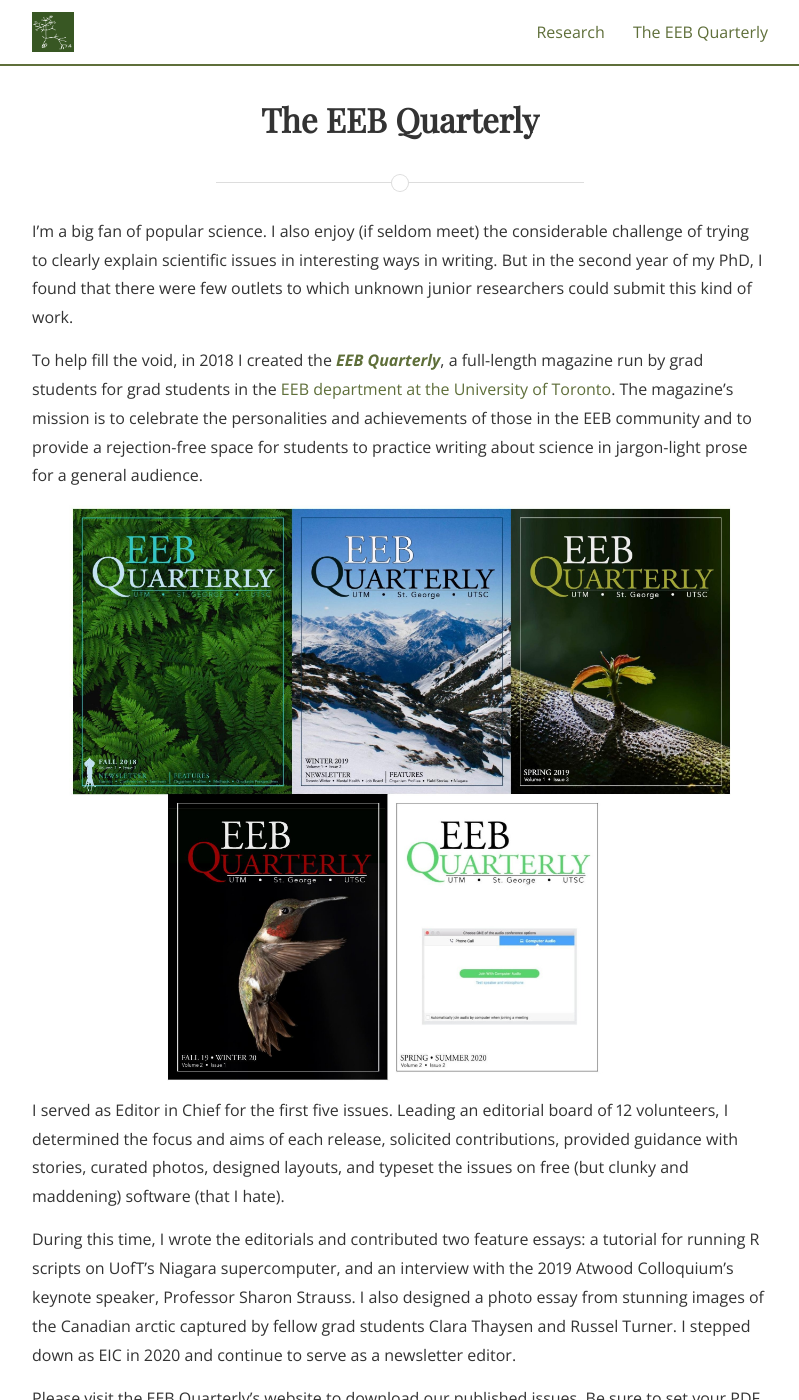
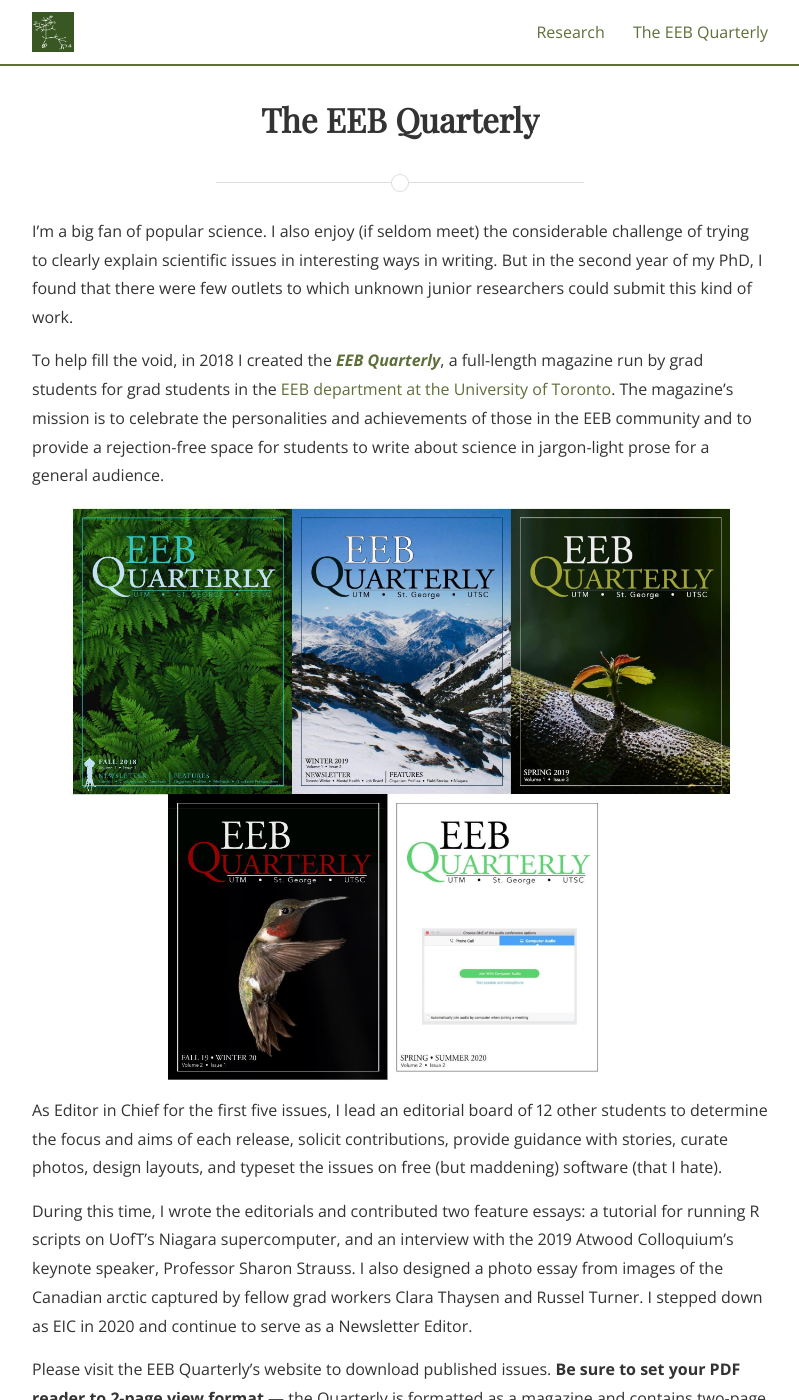
Before and after one commit to SeanASAnderson/SeanASAnderson.github.io, a Jekyll site: the page built from thequarterly.md, in a window 1280 px wide and 1400 px high. Shown: the whole window, without its empty margins (240-1039 px from the left). Built offline with Jekyll 4.4.1, drawn with Linux system fonts in a browser that asks for light colours; nearby versions of some CDN libraries; some web fonts are replaced; some of the changed text lies outside the part shown.

Commit message:
changes to readme, some quarterly text, and web icons

```diff
--- a/index.html
+++ b/index.html
@@ -46,7 +46,7 @@
 <body>
   <!--<h1> <center> Welcome! </center> </h1>-->
   <p> I am an evolutionary biologist studying the processes that generate species richness. My research focuses on speciation and the evolution of coexistence between close relatives, and a key aim of my work is to draw statistical generalizations about the hypothesized drivers of these two processes.</p>
-  <p> To this end, I conduct fieldwork and develop and deploy new analytical tools for questions like "is ecology-based divergent selection generally required for speciation?" and "do the processes promoting coexstence tend do differ across environments?". I am particularly interested in diversification dynamics in non-model systems <span>&#8212;</span> lineages that evolve and speciate in the complex continental settings home to most of life. </p>
+  <p> To this end, I conduct fieldwork and develop new analytical tools for questions like "is ecology-based divergent selection generally required for speciation?" and "do the processes promoting coexstence tend do differ across environments?". I am particularly interested in diversification dynamics in non-model systems <span>&#8212;</span> lineages that evolve and speciate in the complex continental settings home to most of life. </p>
   <p> Currently I am a PhD candidate in <a href="https://www.utsc.utoronto.ca/~jweir"/> <b>Jason Weir's </a> </b> lab at the University of Toronto. I'm entering the final year of my thesis work, so <b> if you're a PI and would like to discuss potential postdoc partnerships in 2022, please <a href="mailto:sean.as.anderson@gmail.com">reach out!</a></b> </p>
 
   </body>
--- a/thequarterly.md
+++ b/thequarterly.md
@@ -7,12 +7,12 @@
 
 I'm a big fan of popular science. I also enjoy (if seldom meet) the considerable challenge of trying to clearly explain scientific issues in interesting ways in writing. But in the second year of my PhD, I found that there were few outlets to which unknown junior researchers could submit this kind of work.
 
-To help fill the void, in 2018 I created the [***EEB Quarterly***](https://theeebquarterly.github.io), a full-length magazine run by grad students for grad students in the [EEB department at the University of Toronto](https://eeb.utoronto.ca/). The magazine's mission is to celebrate the personalities and achievements of those in the EEB community and to provide a rejection-free space for students to practice writing about science in jargon-light prose for a general audience.
+To help fill the void, in 2018 I created the [***EEB Quarterly***](https://theeebquarterly.github.io), a full-length magazine run by grad students for grad students in the [EEB department at the University of Toronto](https://eeb.utoronto.ca/). The magazine's mission is to celebrate the personalities and achievements of those in the EEB community and to provide a rejection-free space for students to write about science in jargon-light prose for a general audience.
 
 ![alt text]({{ site.baseurl }}/assets/quarterlycovers_cropped.jpg)
 
-I served as Editor in Chief for the first five issues. Leading an editorial board of 12 volunteers, I determined the focus and aims of each release, solicited contributions, provided guidance with stories, curated photos, designed layouts, and typeset the issues on free (but clunky and maddening) software (that I hate).
+As Editor in Chief for the first five issues, I lead an editorial board of 12 other students to determine the focus and aims of each release, solicit contributions, provide guidance with stories, curate photos, design layouts, and typeset the issues on free (but maddening) software (that I hate).
 
-During this time, I wrote the editorials and contributed two feature essays: a tutorial for running R scripts on UofT’s Niagara supercomputer, and an interview with the 2019 Atwood Colloquium's keynote speaker, Professor Sharon Strauss. I also designed a photo essay from stunning images of the Canadian arctic captured by fellow grad students Clara Thaysen and Russel Turner. I stepped down as EIC in 2020 and continue to serve as a newsletter editor.
+During this time, I wrote the editorials and contributed two feature essays: a tutorial for running R scripts on UofT’s Niagara supercomputer, and an interview with the 2019 Atwood Colloquium's keynote speaker, Professor Sharon Strauss. I also designed a photo essay from images of the Canadian arctic captured by fellow grad workers Clara Thaysen and Russel Turner. I stepped down as EIC in 2020 and continue to serve as a Newsletter Editor.
 
-Please visit the EEB Quarterly's website to download our published issues. Be sure to set your PDF reader to 2-page view format <span>&#8212;</span> the Quarterly is formatted as a magazine and contains photo spreads that don't make sense when viewed one page at a time.
+Please visit the EEB Quarterly's website to download published issues. **Be sure to set your PDF reader to 2-page view format** <span>&#8212;</span> the Quarterly is formatted as a magazine and contains two-page spreads that don't make sense when viewed one page at a time.
```
Also changed, not shown: README.md, assets/icons/ms-icon-144x144.png, assets/icons/ms-icon-150x150.png, assets/icons/ms-icon-310x310.png, assets/icons/ms-icon-70x70.png, assets/icons/orig.ms-icon-144x144.png (added), assets/icons/orig.ms-icon-150x150.png (added), assets/icons/orig.ms-icon-310x310.png (added), assets/icons/orig.ms-icon-70x70.png (added), assets/original_template_header_image.jpg (deleted), assets/original_template_logo.png (deleted), assets/profile-placeholder.gif (deleted), assets/quarterlycovers.jpg (deleted).
